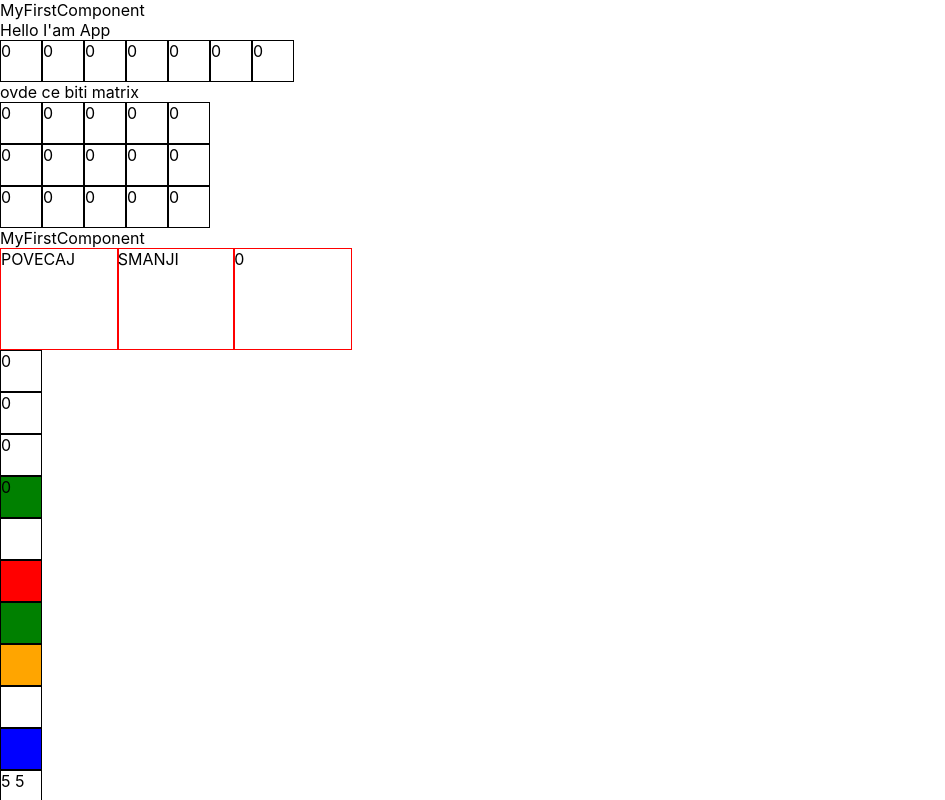
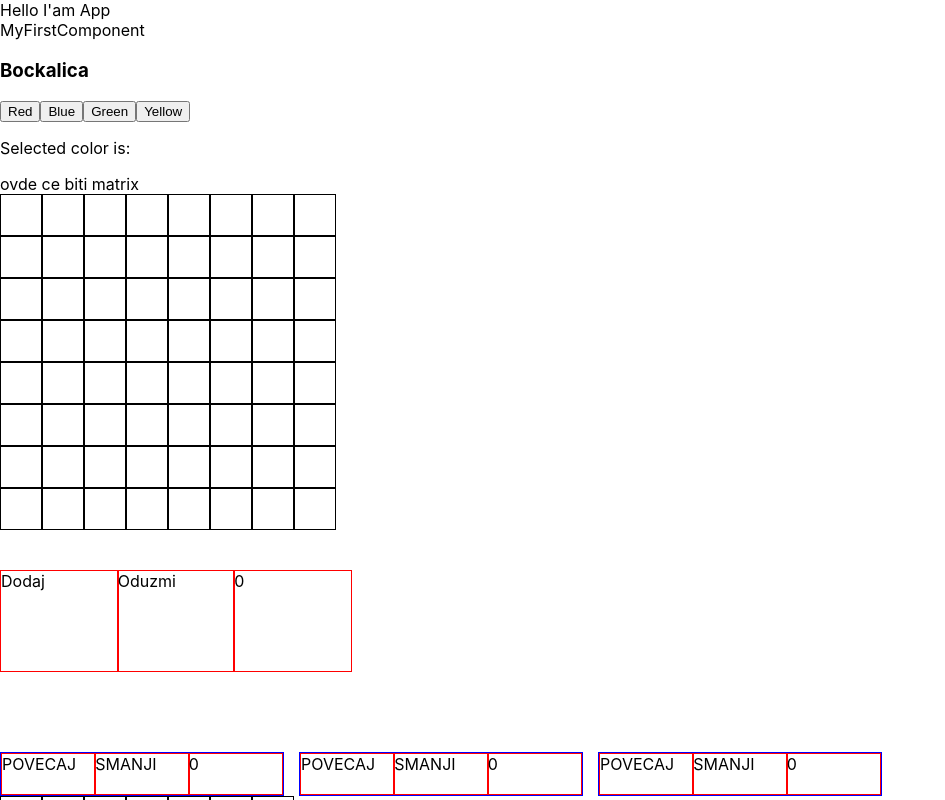
Before and after one commit to vanja-git/react-shop, a React (Create React App) app: page / in a window 1280 px wide. Shown: the top 800 px of the page, without its empty margins (0-945 px from the left). Built offline with nearby package versions, Linux system fonts and the light colour scheme.

Commit message:
Napravljena bockalica

```diff
--- /dev/null
+++ b/src/components/Bockalica.tsx
@@ -0,0 +1,24 @@
+
+import { connect } from "http2";
+import {useState} from "react";
+import MatrixKockica from "./MatrixKockica";
+
+const Bockalica = () => {
+    const [selectedColor, setSelectedColor] = useState('');
+
+
+
+    return (
+        <div>
+            <h3>Bockalica</h3>
+                <button onClick={() => {setSelectedColor("red")} }>Red</button>
+                <button onClick={() => {setSelectedColor("blue")} }>Blue</button>
+                <button onClick={() => {setSelectedColor("green")} }>Green</button>
+                <button onClick={() => {setSelectedColor("yellow")} }>Yellow</button>
+                <p>Selected color is: {selectedColor}</p>
+                <MatrixKockica kolikoRedova={8} kolikoKolona={8} tipKockica="bockalica" selectedColor={selectedColor} />
+        </div>
+    );
+};
+
+export default Bockalica;
--- /dev/null
+++ b/src/components/KockicaBockalica.tsx
@@ -0,0 +1,62 @@
+import { useState } from "react";
+
+const KockicaBockalica = (props: any) => {
+    const selectedColor = props.selectedColor;
+
+    const [color, setColor] = useState("")
+
+    const HandleClick = () => {
+        console.log('klik na kockicu bockalicu');
+        setColor(selectedColor);
+    };
+
+    return (
+        <div
+            className={"kockica " + color}
+            onClick={HandleClick}
+        ></div>
+    );
+};
+
+export default KockicaBockalica;
+
+
+/*
+
+const f = ()=> {
+    return 5;
+}
+
+
+let broj = f();
+
+
+const izracunajObimIPovrsinu = (precnik)=> {
+    let povrsina = 123;
+    let obim = 25;
+    return [obim, povrsina];
+},
+
+let [obim, povrsina] = izracunajObimIPovrsinu(10)
+
+let privremeno = izracunajObimIPovrsinu(10)
+let obim = privremo[0]
+let povrsina = privremno[0]
+
+
+let ff = ()=> {
+    return {
+        arezultat: 132,
+        b: 4648,
+        c: 846546,
+        d: 468468
+    }
+}
+
+let {b, d} = ff()
+
+let temp = ff()
+let b = temp.a;
+let d = temp.d
+
+*/
--- a/src/components/MatrixKockica.tsx
+++ b/src/components/MatrixKockica.tsx
@@ -2,13 +2,12 @@ import PametnaKockica from "./PametnaKockica";
 import RedKockica from "./RedKockica";
 
 const MatrixKockica = (props: any) => {
+  const kolikoKolona = props.kolikoKolona;
   const kolikoRedova = props.kolikoRedova;
-  const kolikoKolona = props. kolikoKolona;
 
   let jsxRedovi = [];
-  for (let i = 1; i <= kolikoRedova; i++) {
-    // ovde sklapamo jedan red
-    jsxRedovi.push(<RedKockica kolikoKolona={kolikoKolona} />);
+  for (let i = 1; i <= kolikoRedova; i++) { // ovde sklapamo jedan red
+    jsxRedovi.push(<RedKockica kolikoKolona={kolikoKolona} tipKockica={props.tipKockica} selectedColor={props.selectedColor} />);
   }
 
 
--- a/src/components/PovecajSmanji.tsx
+++ b/src/components/PovecajSmanji.tsx
@@ -1,24 +1,20 @@
 import { useState } from "react";
-
 
 const PovecajSmanji = () => {
   const [klikrezultat, setplus] = useState(0);
   /*
-  to sto dobijem sa useState je atate (lokalni state od react komponente),
+  to sto dobijem sa useState je state (lokalni state od react komponente),
   state dolazi u vidu dve promenjive jedna za citanje statea a druga za izmenu
-  PRAVILA su da ak ose state zove nesto onda se u prethodnoj liniji kdoa pise [nesto, setNesto] nesto je ujedno naziv state i promenjiva za citanje a setNesto je funkcija kojom pisemo nesto drugo u state.
-
-
+  PRAVILA su da ako se state zove nesto onda se u prethodnoj liniji koda pise [nesto, setNesto] nesto je ujedno naziv state i
+  promenjiva za citanje a setNesto je funkcija kojom pisemo nesto drugo u state.
   */
 
   const pocetniRezultat = 0;
   const [rezultat, setRezultat] = useState(pocetniRezultat);
 
 
-
   const HandleClick = (e: any) => {
     console.log('jedan vise');
-    setplus(klikrezultat + 1);
     setRezultat(rezultat + 1);
   }
 
--- a/src/components/RedKockica.tsx
+++ b/src/components/RedKockica.tsx
@@ -1,12 +1,19 @@
+import KockicaBockalica from "./KockicaBockalica";
 import KockicaBojaPametna from "./KockicaBojaPametna";
 import PametnaKockica from "./PametnaKockica";
 
 const RedKockica = (props: any) => {
   const kolikoKolona = props.kolikoKolona;
+  const tipKockica=props.tipKockica;
 
   let jsxKockice = [];
   for (let i = 1; i <= kolikoKolona; i++) {
-    jsxKockice.push(<KockicaBojaPametna key={i} />);
+    if (tipKockica==='bockalica') {
+      jsxKockice.push(<KockicaBockalica key={i} selectedColor={props.selectedColor}/>);
+    } else {
+      // default tip kockica
+      jsxKockice.push(<KockicaBojaPametna key={i} />);
+    }
   }
 
   return (
--- /dev/null
+++ b/src/components/RedPovecajSmanji.tsx
@@ -0,0 +1,19 @@
+import PovecajSmanji from "./PovecajSmanji";
+import PametnaKockica from "./PametnaKockica";
+
+const RedKockica = (props: any) => {
+  const kolikoKolona = props.kolikoKolona;
+
+  let jsxKockice = [];
+  for (let i = 1; i <= kolikoKolona; i++) {
+    jsxKockice.push(<PovecajSmanji key={i} />);
+  }
+
+  return (
+    <div className="red-povecajsmanji">
+      {jsxKockice}
+    </div>
+  )
+}
+
+export default RedKockica;
--- a/src/components/Vezbanje.tsx
+++ b/src/components/Vezbanje.tsx
@@ -15,10 +15,9 @@ import DodajBroj from "./DodajBroj";
 import PovecajSmanji from "./PovecajSmanji";
 import MatrixKockica from "./MatrixKockica";
 import RedKockica from "./RedKockica";
-
-
-
-
+import RedPovecajSmanji from "./RedPovecajSmanji";
+import ViseManjeBoja from "./ViseManjeBoja";
+import Bockalica from "./Bockalica";
 
 const gyms = [
   {
@@ -48,8 +47,14 @@ const gyms = [
 const Vezbanje = () => {
   return (
     <div className="App">
+
+      Hello I'am App
       <MyFirstComponent />
-      Hello I'am App
+      <Bockalica />
+      <br />
+      <br />
+      <ViseManjeBoja />
+      <RedPovecajSmanji  kolikoKolona={3} />
       <RedKockica kolikoKolona={7} />
       <MatrixKockica kolikoRedova={3} kolikoKolona={5} />
       <MyFirstComponent />
--- /dev/null
+++ b/src/components/ViseManjeBoja.tsx
@@ -0,0 +1,39 @@
+import { useState } from "react";
+
+const ViseManjeBoja = () => {
+  const pocetniRezultat = 0;
+  const [rezultat, setRezultat] = useState(pocetniRezultat);
+
+
+  const HandleClick = (e: any) => {
+    console.log('jedan vise');
+    setRezultat(rezultat + 1);
+  }
+
+  const HandleClick2 = (e: any) => {
+    console.log('jedan manje');
+    setRezultat(rezultat - 1);
+  }
+
+
+  let color = '';
+  if (rezultat === 1) {
+    color = 'purple';
+  } else if (rezultat === 2) {
+    color = 'blue';
+  } else if (rezultat === 3) {
+    color = 'green';
+  }
+
+
+
+  return (
+    <div className="plusminus-wrap">
+      <div className="plusminus-box" onClick={HandleClick}>Dodaj</div>
+      <div className="plusminus-box" onClick={HandleClick2}>Oduzmi</div>
+      <div className={"plusminus-box " + color}>{rezultat}</div>
+    </div>
+  );
+}
+
+export default ViseManjeBoja;
--- a/src/scss/style.scss
+++ b/src/scss/style.scss
@@ -9,14 +9,9 @@ img {width:100%; max-width:100%; height:auto;}
   height: 40px;
   border: 1px solid black;
 
-  &.kockica-pametna {
-    cursor: pointer;
-  }
+  &.kockica-pametna {cursor: pointer;}
 
-  &.red {
-    background-color: red;
-  }
-
+  &.red {background-color: red;}
   &.green {background-color: green;}
   &.orange {background-color: orange;}
   &.purple {background-color: violet;}
@@ -46,9 +41,16 @@ img {width:100%; max-width:100%; height:auto;}
   background:yellow;
   flex:1;}
 
-.firstdiv-niz, .gyms-niz {display: flex; flex-direction:row; margin-top:80px;}
+.firstdiv-niz, .gyms-niz, .red-povecajsmanji {display: flex; flex-direction:row; margin-top:80px;}
 .first-div {width:400px; background-color: grey;}
 .gym-div {width:400px; background-color: violet;}
 
 .plusminus-wrap {width:350px; height:100px; border:1px solid black; display: flex; flex-direction: row;}
 .plusminus-box {cursor: pointer; outline: 1px solid red; flex:1;}
+.plusminus-box {
+  &.green {background:green;}
+  &.purple {background-color: violet;}
+  &.blue {background-color: blue;}
+}
+
+.red-povecajsmanji .plusminus-wrap  {border:2px solid blue; margin-right:15px;width: 280px; height: 40px;}
```
